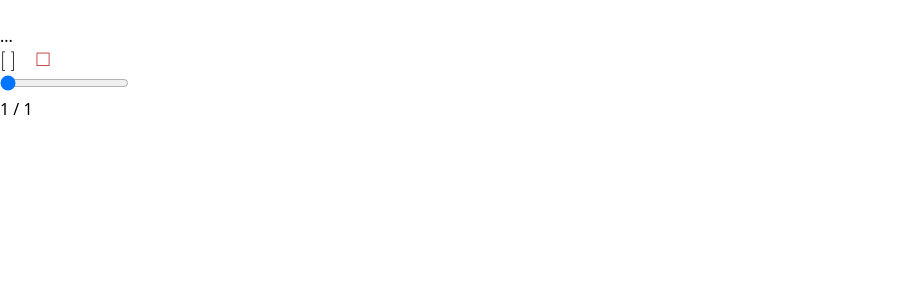
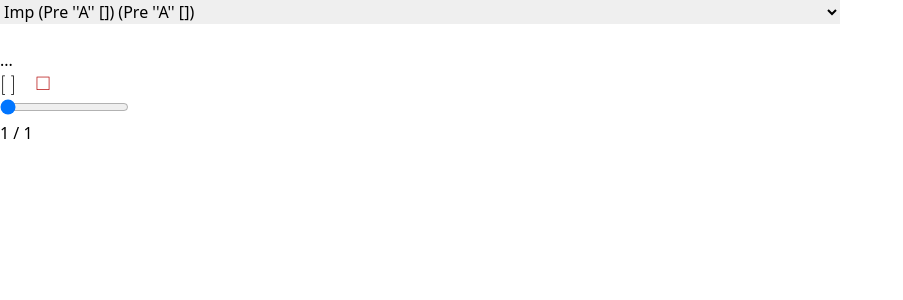
Before and after one commit to oeb25/naduo, a React (Vite) app: page / in a window 1280 px wide. Shown: the top 300 px of the page, without its empty margins (0-903 px from the left). Built offline with nearby package versions, Linux system fonts and the light colour scheme.

Commit message:
Add selection of sample exercises

```diff
--- a/src/App.tsx
+++ b/src/App.tsx
@@ -19,6 +19,7 @@ import {
   fillHole,
   hole,
   HoleId,
+  IffStyle,
   isabeleTerm,
   isabellaSteps,
   NegationStyle,
@@ -43,7 +44,7 @@ export const App = () => {
       style={{ gridTemplateRows: "auto 1fr" }}
     >
       <div className="relative flex justify-end">
-        {/* <div>
+        <div>
           <select
             className="bg-transparent text-xs opacity-20 hover:opacity-100 transition"
             onChange={(e) => {
@@ -66,7 +67,7 @@ export const App = () => {
               </option>
             ))}
           </select>
-        </div> */}
+        </div>
         <Options />
       </div>
       <ProofSection />
@@ -135,11 +136,17 @@ const negationStyleState = atom<NegationStyle>({
   default: "imp",
   effects: [localStorageEffect("negationStyleState")],
 });
+const iffStyleState = atom<IffStyle>({
+  key: "iffStyle",
+  default: "conjunction",
+  effects: [localStorageEffect("iffStyleState")],
+});
 const styleSelector = selector<Style>({
   key: "style",
   get: ({ get }) => ({
     brace: get(braceStyleState),
     negation: get(negationStyleState),
+    iff: get(iffStyleState),
   }),
 });
 
--- a/src/logic.ts
+++ b/src/logic.ts
@@ -1,4 +1,5 @@
 import { intersperse, isTruthy, range, unique } from "./utils";
+import equal from "fast-deep-equal";
 
 const RULES = [
   "Boole",
@@ -391,7 +392,7 @@ const precedence = (term: Term, opts: { style?: Style }) =>
     wrapper: () => [50, 50],
     falsity: () => [0, 0],
     imp: (t) =>
-      opts.style?.negation == "neg" && isNegation(t) ? [3.5, 3] : [7, 8],
+      opts.style?.negation == "neg" && isNegation(t) ? [2.7, 2.71] : [7, 8],
     fun: (t) =>
       opts.style?.brace != "ml" ? [0, 1] : t.args.length > 0 ? [1, 1] : [0, 0],
     con: () => [3, 4],
@@ -403,7 +404,12 @@ const precedence = (term: Term, opts: { style?: Style }) =>
 
 export type NegationStyle = "imp" | "neg";
 export type BraceStyle = "math" | "ml";
-export type Style = { brace: BraceStyle; negation: NegationStyle };
+export type IffStyle = "conjunction" | "leftrightarrow";
+export type Style = {
+  brace: BraceStyle;
+  negation: NegationStyle;
+  iff: IffStyle;
+};
 
 export const termToTex = (
   term: Term,
@@ -436,7 +442,17 @@ export const termToTex = (
         : `${t.name}(${t.args
             .map((a) => termToTex(a, { ...opts }))
             .join(", ")})`,
-    con: (t) => `${termToTex(t.a, lopts)} \\land ${termToTex(t.b, ropts)}`,
+    con: (t) =>
+      opts.style?.iff == "leftrightarrow" &&
+      t.a.type == "imp" &&
+      t.b.type == "imp" &&
+      equal(t.a.a, t.b.b) &&
+      equal(t.a.b, t.b.a)
+        ? `${termToTex(t.a.a, lopts)} \\longleftrightarrow ${termToTex(
+            t.a.b,
+            ropts
+          )}`
+        : `${termToTex(t.a, lopts)} \\land ${termToTex(t.b, ropts)}`,
     dis: (t) => `${termToTex(t.a, lopts)} \\lor ${termToTex(t.b, ropts)}`,
     exi: (t) =>
       `\\exists ${qualiNames[opts.depth ?? 0]}. \\; ${termToTex(t.a, {
```
